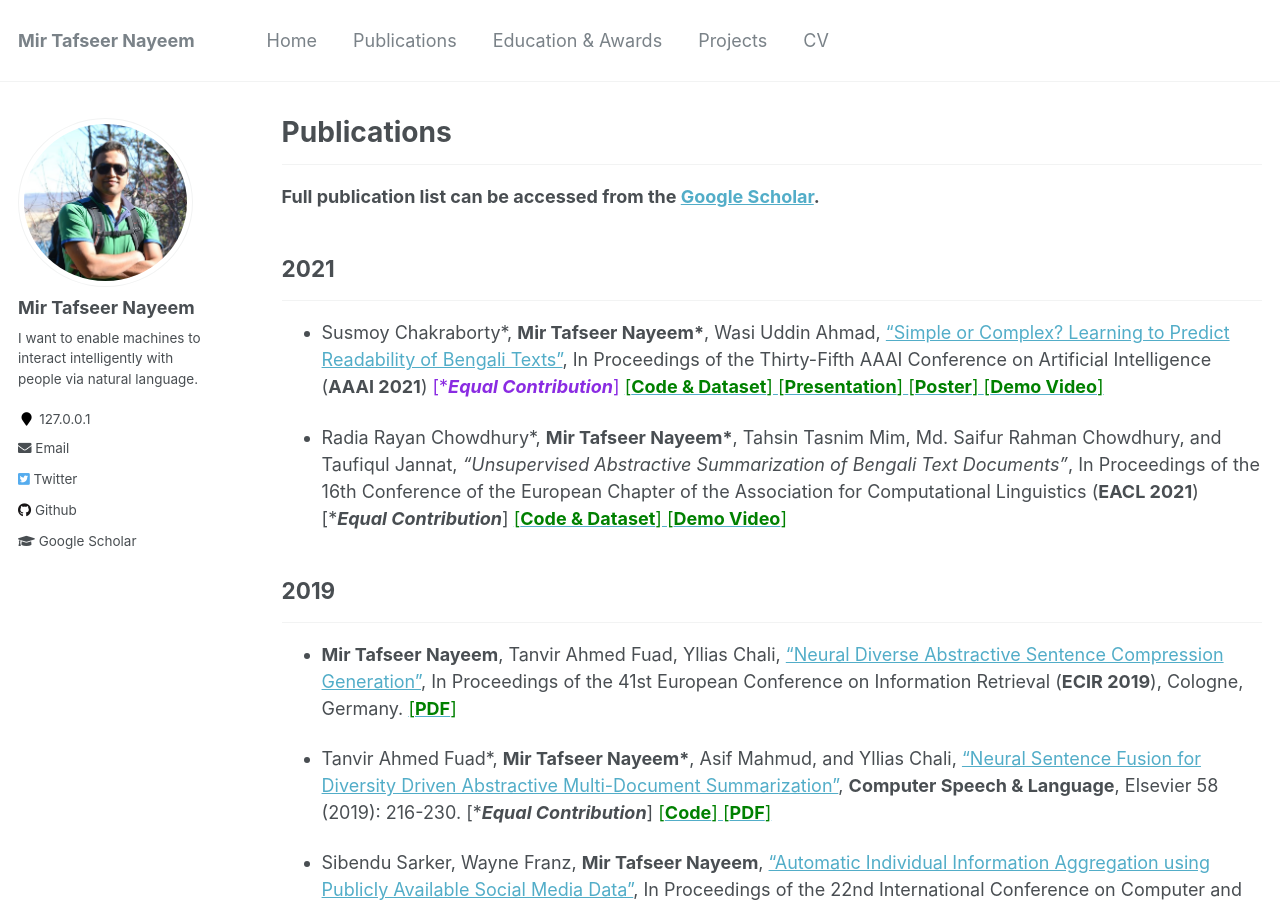
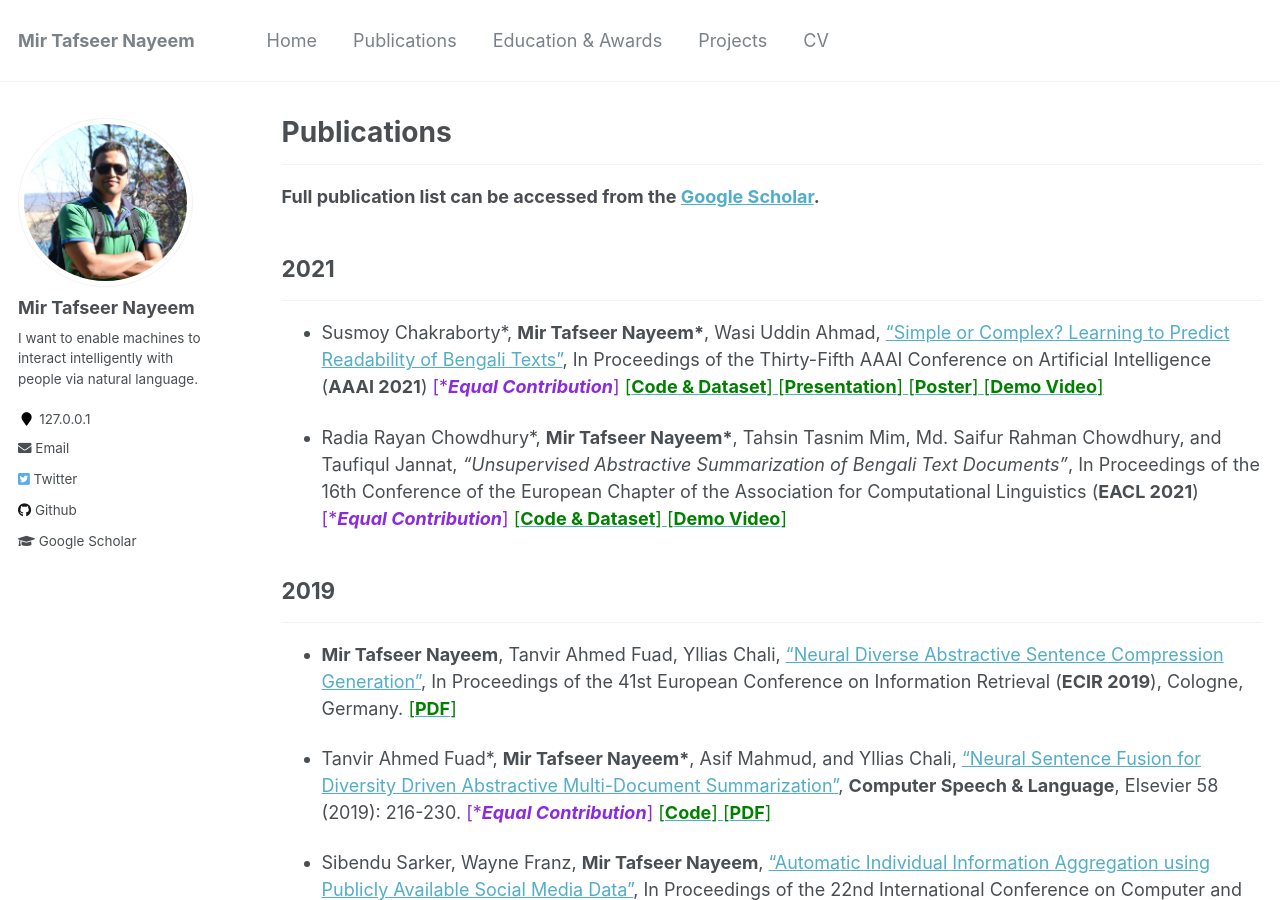
Before and after one commit to sujan-sarker/sujan-sarker.github.io, a Jekyll site: the page built from _pages/publications.md, in a window 1280 px wide and 900 px high. Built offline with Jekyll 4.4.1, drawn with Linux system fonts in a browser that asks for light colours; part of the change alters nothing that is shown.

Commit message:
Update publications.md

```diff
--- a/_pages/publications.md
+++ b/_pages/publications.md
@@ -13,14 +13,14 @@ author_profile: true
 -----------
 * Susmoy Chakraborty\*, **Mir Tafseer Nayeem\***, Wasi Uddin Ahmad, ["Simple or Complex? Learning to Predict Readability of Bengali Texts"](https://arxiv.org/abs/2012.07701), In Proceedings of the Thirty-Fifth AAAI Conference on Artificial Intelligence (**AAAI 2021**) <span style ="color:BlueViolet"> [\****Equal Contribution***]</span> [<span style ="color:Green"> [**Code & Dataset**] </span>](https://github.com/tafseer-nayeem/BengaliReadability) [<span style ="color:Green"> [**Presentation**] </span>](https://tafseer-nayeem.github.io/files/AAAI2021/aaai2021_full.pdf) [<span style ="color:Green"> [**Poster**] </span>](https://tafseer-nayeem.github.io/files/AAAI2021/aaai2021_poster.pdf) [<span style ="color:Green"> [**Demo Video**] </span>](https://youtu.be/U05Pf9Y4tCQ)
 
-* Radia Rayan Chowdhury\*, **Mir Tafseer Nayeem\***, Tahsin Tasnim Mim, Md. Saifur Rahman Chowdhury, and Taufiqul Jannat, *"Unsupervised Abstractive Summarization of Bengali Text Documents"*, In Proceedings of the 16th Conference of the European Chapter of the Association for Computational Linguistics (**EACL 2021**) [\****Equal Contribution***] [<span style ="color:Green"> [**Code & Dataset**] </span>](https://github.com/tafseer-nayeem/BengaliSummarization) [<span style ="color:Green"> [**Demo Video**] </span>](https://youtu.be/LrnskktiXcg)
+* Radia Rayan Chowdhury\*, **Mir Tafseer Nayeem\***, Tahsin Tasnim Mim, Md. Saifur Rahman Chowdhury, and Taufiqul Jannat, *"Unsupervised Abstractive Summarization of Bengali Text Documents"*, In Proceedings of the 16th Conference of the European Chapter of the Association for Computational Linguistics (**EACL 2021**) <span style ="color:BlueViolet"> [\****Equal Contribution***]</span> [<span style ="color:Green"> [**Code & Dataset**] </span>](https://github.com/tafseer-nayeem/BengaliSummarization) [<span style ="color:Green"> [**Demo Video**] </span>](https://youtu.be/LrnskktiXcg)
 
 
 ## 2019
 -----------
 *  **Mir Tafseer Nayeem**, Tanvir Ahmed Fuad, Yllias Chali, ["Neural Diverse Abstractive Sentence Compression Generation"](https://link.springer.com/chapter/10.1007/978-3-030-15719-7_14), In Proceedings of the 41st European Conference on Information Retrieval (**ECIR 2019**), Cologne, Germany. [<span style ="color:Green"> [**PDF**] </span>](https://tafseer-nayeem.github.io/files/ECIR_2019_paper.pdf)
 
-*  Tanvir Ahmed Fuad\*, **Mir Tafseer Nayeem\***, Asif Mahmud, and Yllias Chali, ["Neural Sentence Fusion for Diversity Driven Abstractive Multi-Document Summarization"](https://www.sciencedirect.com/science/article/pii/S0885230818303449), **Computer Speech & Language**, Elsevier 58 (2019): 216-230. [\****Equal Contribution***] [<span style ="color:Green"> [**Code**] </span>](https://github.com/tafseer-nayeem/NeuFuse-CSL2019) [<span style ="color:Green"> [**PDF**] </span>](https://tafseer-nayeem.github.io/files/CSL_Journal_2019.pdf)
+*  Tanvir Ahmed Fuad\*, **Mir Tafseer Nayeem\***, Asif Mahmud, and Yllias Chali, ["Neural Sentence Fusion for Diversity Driven Abstractive Multi-Document Summarization"](https://www.sciencedirect.com/science/article/pii/S0885230818303449), **Computer Speech & Language**, Elsevier 58 (2019): 216-230. <span style ="color:BlueViolet"> [\****Equal Contribution***]</span> [<span style ="color:Green"> [**Code**] </span>](https://github.com/tafseer-nayeem/NeuFuse-CSL2019) [<span style ="color:Green"> [**PDF**] </span>](https://tafseer-nayeem.github.io/files/CSL_Journal_2019.pdf)
 
 *  Sibendu Sarker, Wayne Franz, **Mir Tafseer Nayeem**, ["Automatic Individual Information Aggregation using Publicly Available Social Media Data"](https://ieeexplore.ieee.org/document/9038402), In Proceedings of the 22nd International Conference on Computer and Information Technology (**ICCIT 2019**), Dhaka, Bangladesh. [<span style ="color:Green"> [**PDF**] </span>](https://tafseer-nayeem.github.io/files/ICCIT_2019_paper.pdf)
 
```
